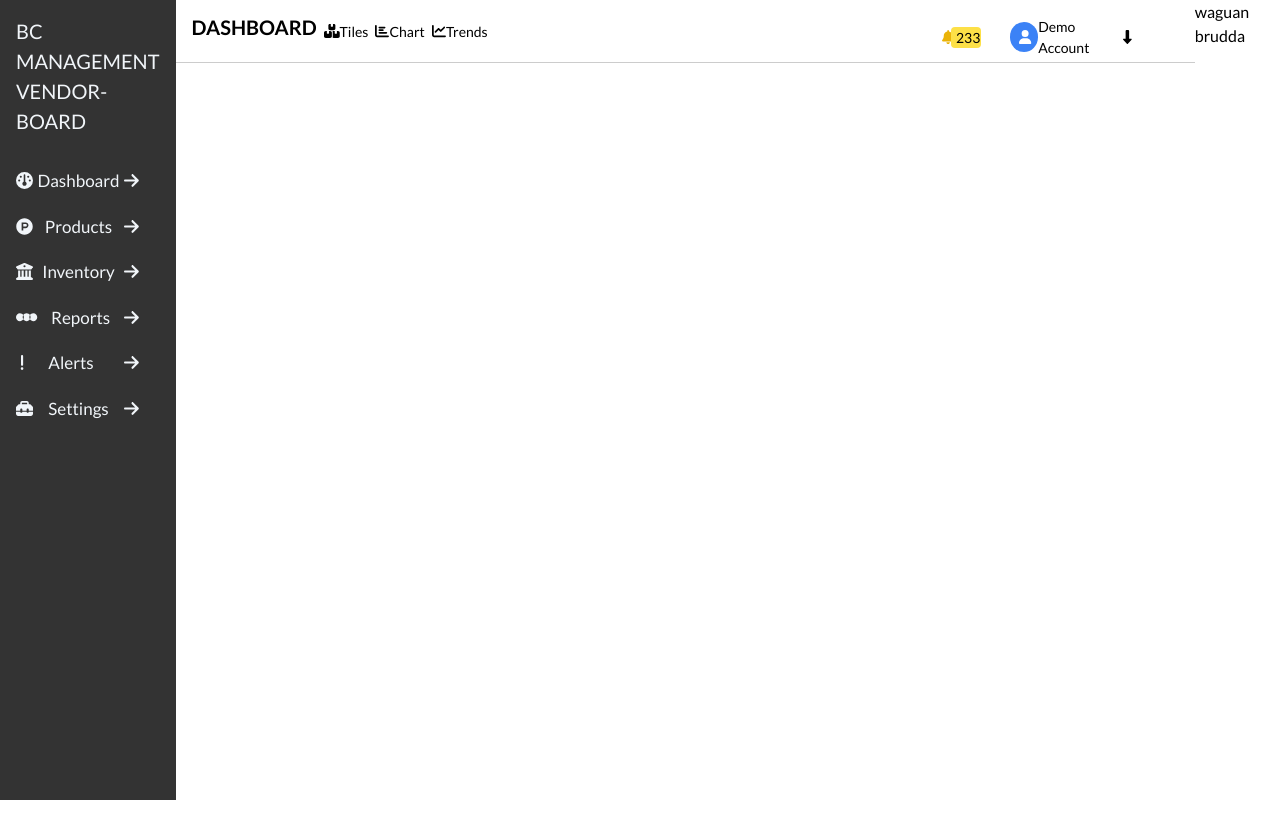
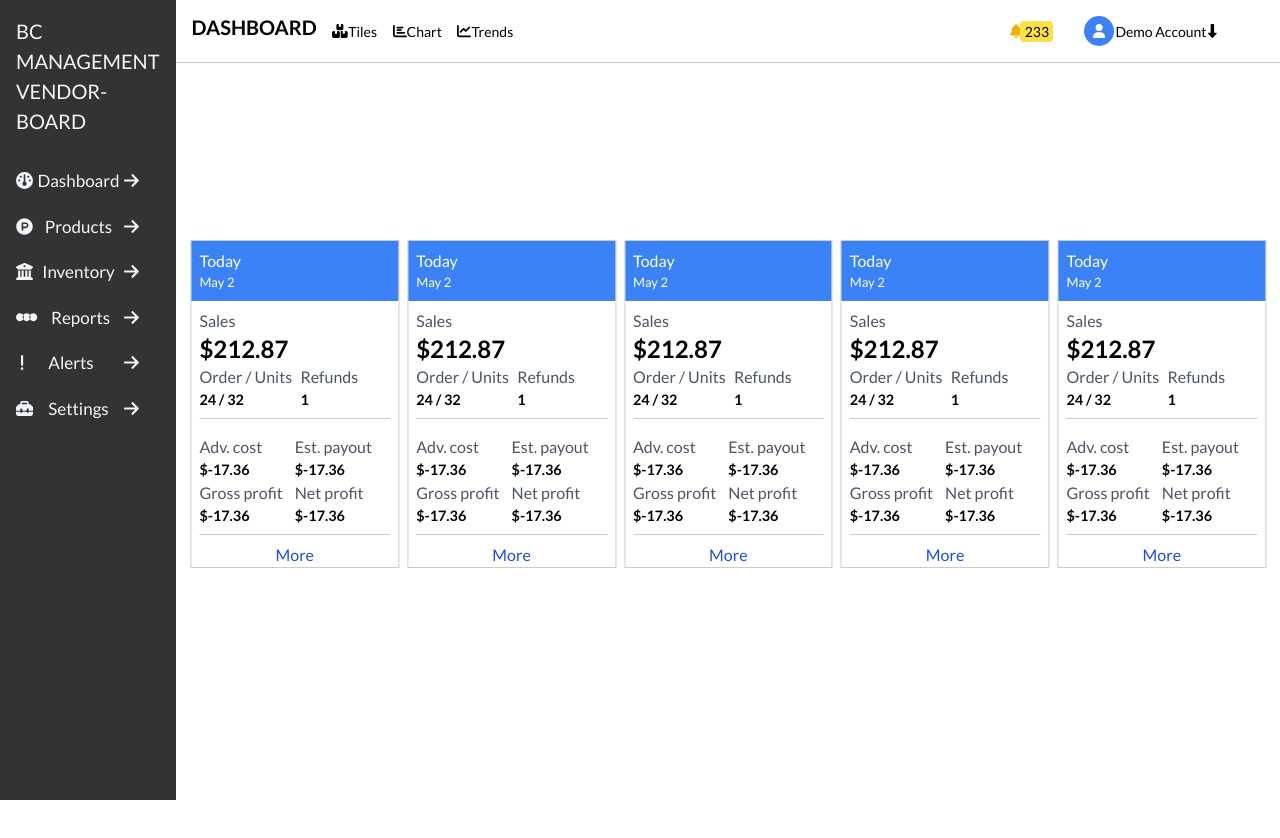
Before and after one commit to dkmakyer/admin-dashboard, a React (Vite) app: page / in a window 1280 px wide. Shown: the top 838 px of the page. Before the commit the page ends 800 px from the top, so only its background shows below. Built offline with nearby package versions, Linux system fonts and the light colour scheme.

Commit message:
added the sales metrics component

```diff
--- a/src/App.jsx
+++ b/src/App.jsx
@@ -7,11 +7,13 @@ import Header from './components/header/Header'
 
 const App = () => {
   return (
-    <>
-      <BrowserRouter>
+    <div className='relative max-h-[100vh]'>
+      <BrowserRouter >
         <div className='flex flex-row'>
         <SideBar/>
         <Header/>
+        </div>
+        <div className="main-screen translate-y-[-30px] w-[85.3vw] h-[89.8vh] translate-x-[11.4rem] translate-y-[-35.5rem]">
         <Routes>
           <Route path="/" element={<Dashboard/>}/>
           {/* <Route path="/products" element={<Products/>}/>
@@ -22,7 +24,7 @@ const App = () => {
         </Routes>
         </div>
       </BrowserRouter>
-    </>
+    </div>
   )
 }
 
--- /dev/null
+++ b/src/components/sales-container/SalesContainer.css
@@ -0,0 +1,14 @@
+*{
+    box-sizing: border-box;
+    margin: 0;
+    padding: 0;
+}
+.sales-container{
+    border: 1px solid rgba(0, 0, 0, 0.2);
+}
+.mini-middle, .mini-pricing{
+    border-bottom: 1px solid rgba(0, 0, 0, 0.2);
+}
+.more-button{
+    border-bottom: 3px solid rgba(38, 0, 255);
+}
--- /dev/null
+++ b/src/components/sales-container/SalesContainer.jsx
@@ -0,0 +1,58 @@
+import {useState} from "react";
+import "./SalesContainer.css";
+
+const SalesContainer = () => {
+    const [active, setActive] = useState(false);
+    function setIsActive(){
+        setActive((prev) => !prev);
+      }
+  return (
+    <>
+      <div className="sales-container w-[20%] flex flex-col">
+        <div className="sales-container-top bg-blue-500 text-white p-2">
+          <h2>Today</h2>
+          <h3 className="text-[13px]">May 2</h3>
+        </div>
+        <div className="sales-container-middle p-2">
+          <div className="mini-middle pb-2">
+            <p className="text-gray-600">Sales</p>
+            <h1 className="text-2xl font-bold">$212.87</h1>
+            <div className="order-details flex flex-row justify-between">
+              <div className="order">
+                <p className="text-gray-600">Order / Units</p>
+                <h4 className="text-[0.9rem] font-bold">24 / 32</h4>
+              </div>
+              <div className="refunds translate-x-[-2rem]">
+                <p className="text-gray-600">Refunds</p>
+                <h4 className="text-[0.9rem] font-bold">1</h4>
+              </div>
+            </div>
+          </div>
+        </div>
+        <div className="pricing p-2 ">
+          <div className="mini-pricing pb-2 grid grid-cols-2">
+            <div className="cost">
+              <p className="text-gray-600">Adv. cost</p>
+              <h4 className="text-[0.9rem] font-bold">$-17.36</h4>
+            </div>
+            <div className="payout">
+              <p className="text-gray-600">Est. payout</p>
+              <h4 className="text-[0.9rem] font-bold">$-17.36</h4>
+            </div>
+            <div className="gross-profit">
+              <p className="text-gray-600">Gross profit</p>
+              <h4 className="text-[0.9rem] font-bold">$-17.36</h4>
+            </div>
+            <div className="net-profit">
+              <p className="text-gray-600">Net profit</p>
+              <h4 className="text-[0.9rem] font-bold">$-17.36</h4>
+            </div>
+          </div>
+        </div>
+        <button className={`${active ? "more-button" : "" } text-blue-700`} onClick={() => setIsActive()}>More</button>
+      </div>
+    </>
+  );
+};
+
+export default SalesContainer;
--- a/src/pages/dashboard/Dashboard.jsx
+++ b/src/pages/dashboard/Dashboard.jsx
@@ -1,11 +1,18 @@
 import React from 'react'
 import "./Dashboard.css";
+import SalesContainer from '../../components/sales-container/SalesContainer';
 
 const Dashboard = () => {
   return (
-    <div>
-      <h1>waguan brudda</h1>
-    </div>
+    <>
+      <div className="dashboard-container p-2 flex flex-row gap-2">
+      <SalesContainer/>
+      <SalesContainer/>
+      <SalesContainer/>
+      <SalesContainer/>
+      <SalesContainer/>
+      </div>
+    </>
   )
 }
 
--- a/tailwind.config.js
+++ b/tailwind.config.js
@@ -8,6 +8,7 @@ export default {
     extend: {
       colors:{
         customOrange: "#ffb832",
+        customOutline: "rgba(0, 0, 0, 0.2)",
       }
     },
   },
```
